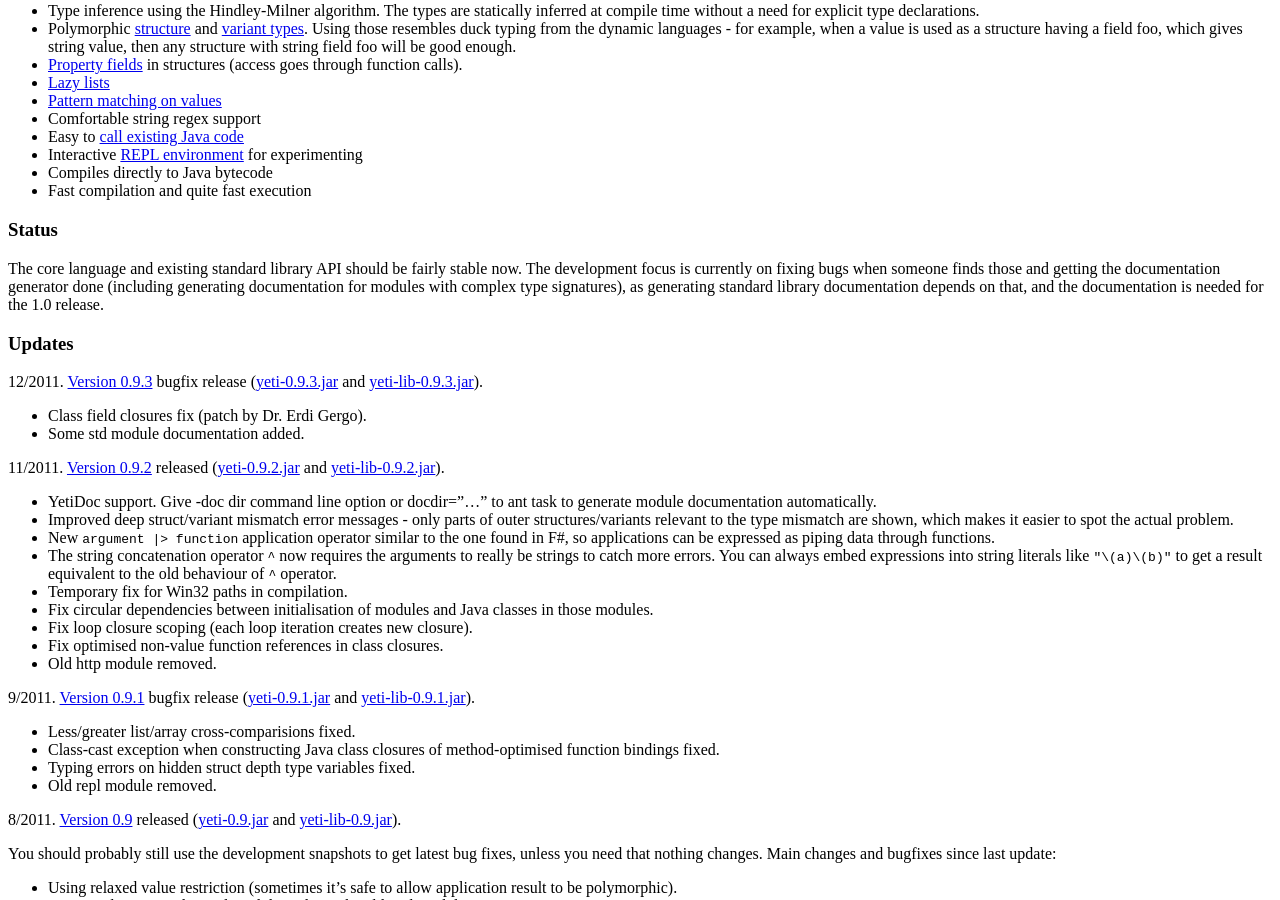
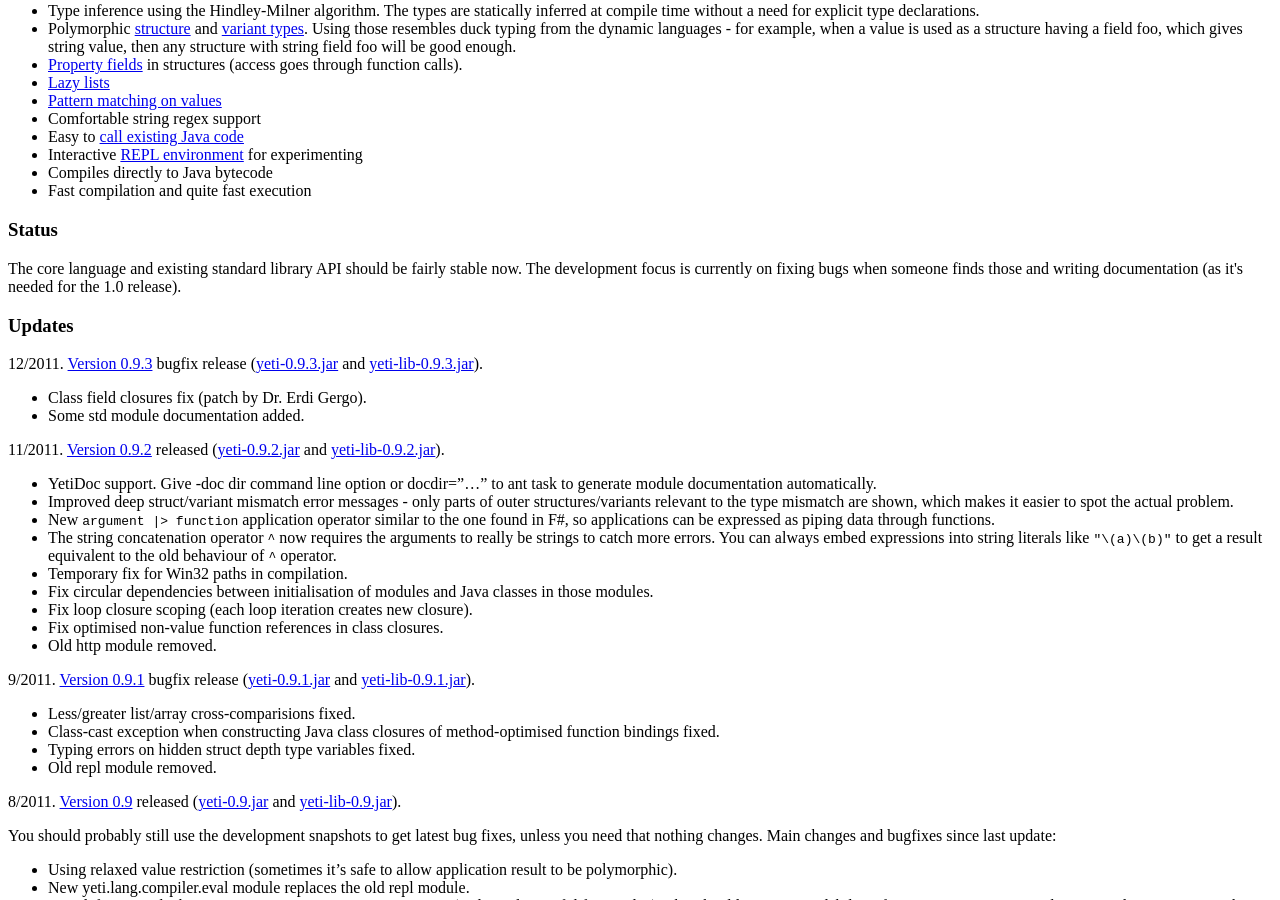
Before and after one commit to mth/mth.github.com, a Jekyll site: the page built from yeti/index.html, in a window 1280 px wide and 900 px high, scrolled down 476 px. Built offline with Jekyll 4.4.1, drawn with Linux system fonts in a browser that asks for light colours; Markdown is read by kramdown in place of the engine named in the settings.

Commit message:
the doc generator is actually there.

```diff
--- a/yeti/index.html
+++ b/yeti/index.html
@@ -57,10 +57,8 @@
 
 The core language and existing standard library API should be fairly
 stable now. The development focus is currently on fixing bugs when
-someone finds those and getting the documentation generator done
-(including generating documentation for modules with complex type
-signatures), as generating standard library documentation depends
-on that, and the documentation is needed for the 1.0 release.
+someone finds those and writing documentation (as it's needed for
+the 1.0 release).
 
 <h3>Updates</h3>
 {% capture changelog %}
```
